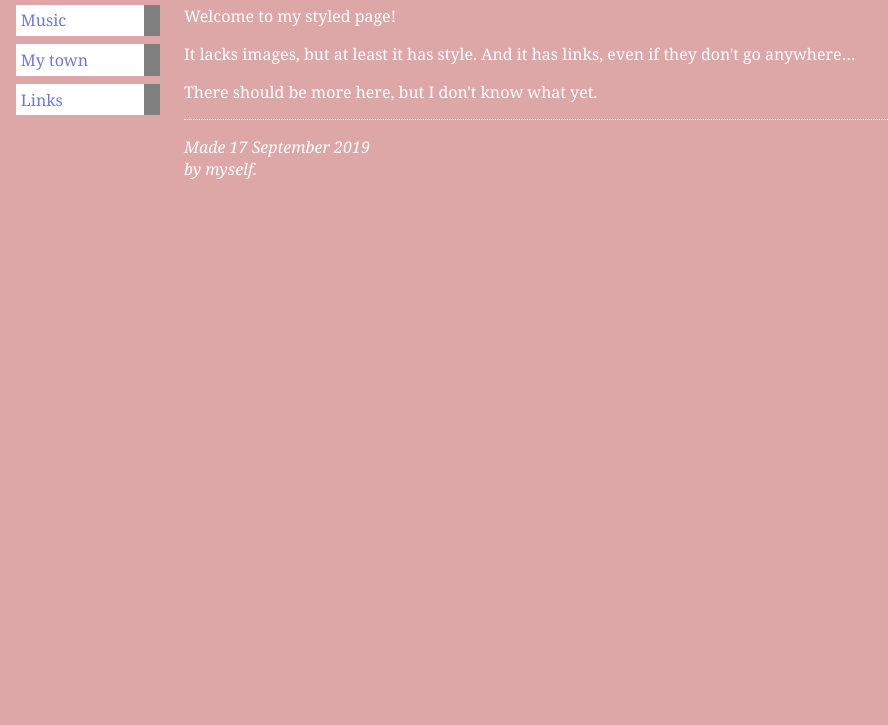
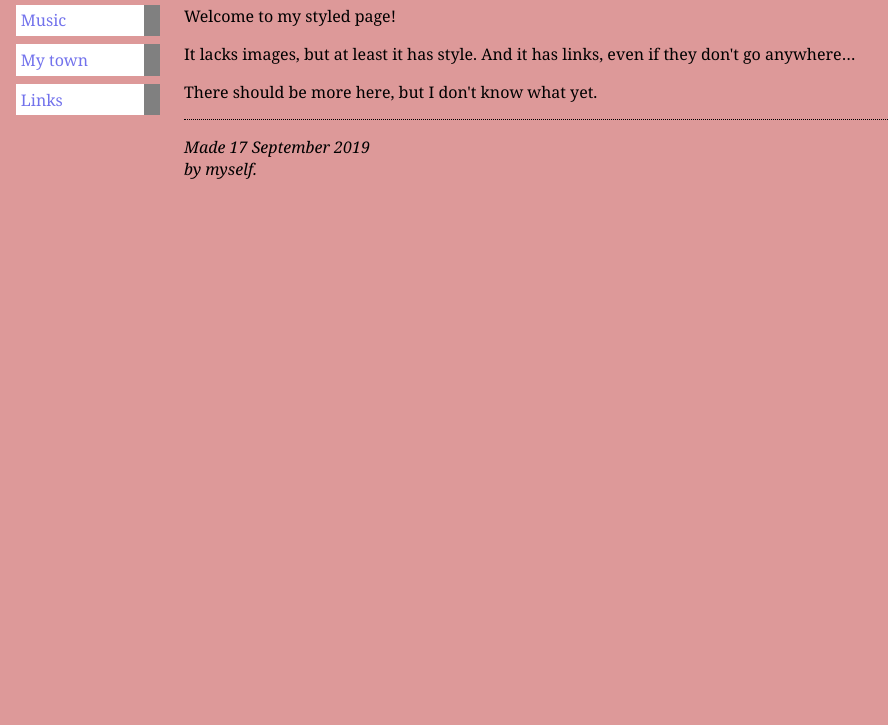
Before and after one commit to vanessayung806/vanessaymc.github.io, a plain HTML site: page asm.html in a window 1280 px wide. Shown: the part 75-800 px from the top of the page, without its empty margins (0-888 px from the left). Drawn offline with Linux system fonts and the light colour scheme.

Commit message:
changed
changed

```diff
--- a/stylesheet.css
+++ b/stylesheet.css
@@ -2,8 +2,8 @@
         padding-left: 11em;
         font-family: Georgia, "Times New Roman",
           Times, serif;
-      color: rgb(255, 255, 255);
-      background-color: #dda4a4f5 }
+      color: white);
+      background-color: #dd9999 }
       ul.navbar {
         list-style-type: none;
     padding: 0;
```
Also changed, not shown: asm.html (line endings or trailing spaces).
